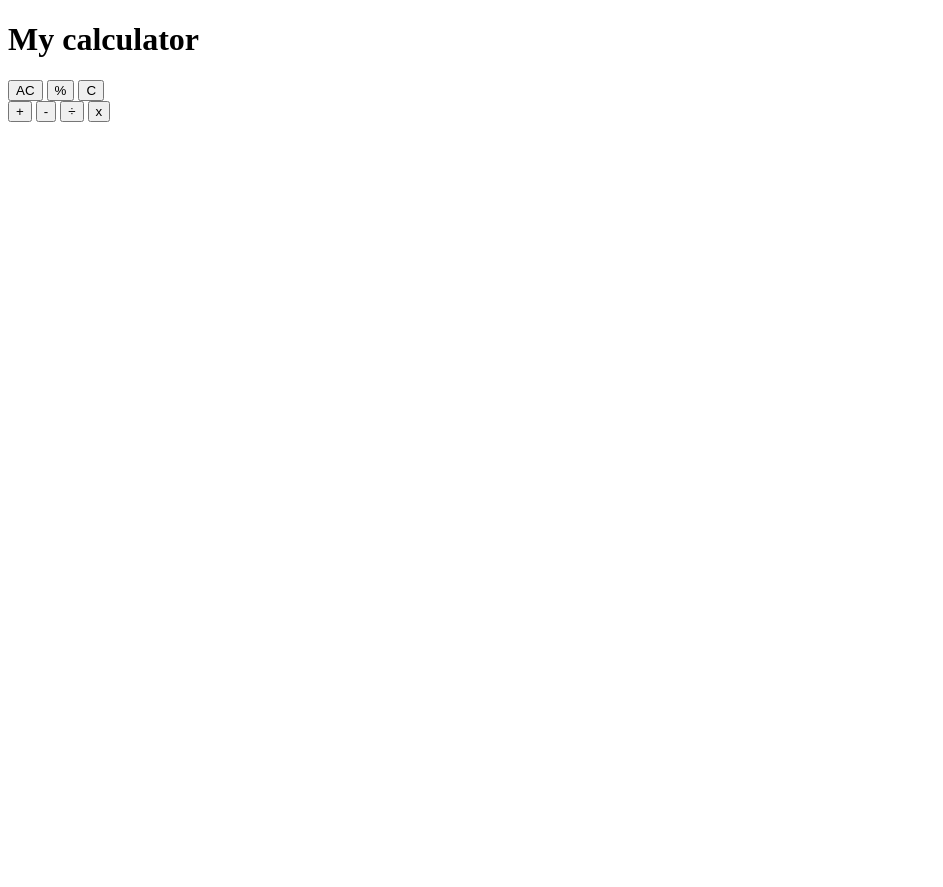
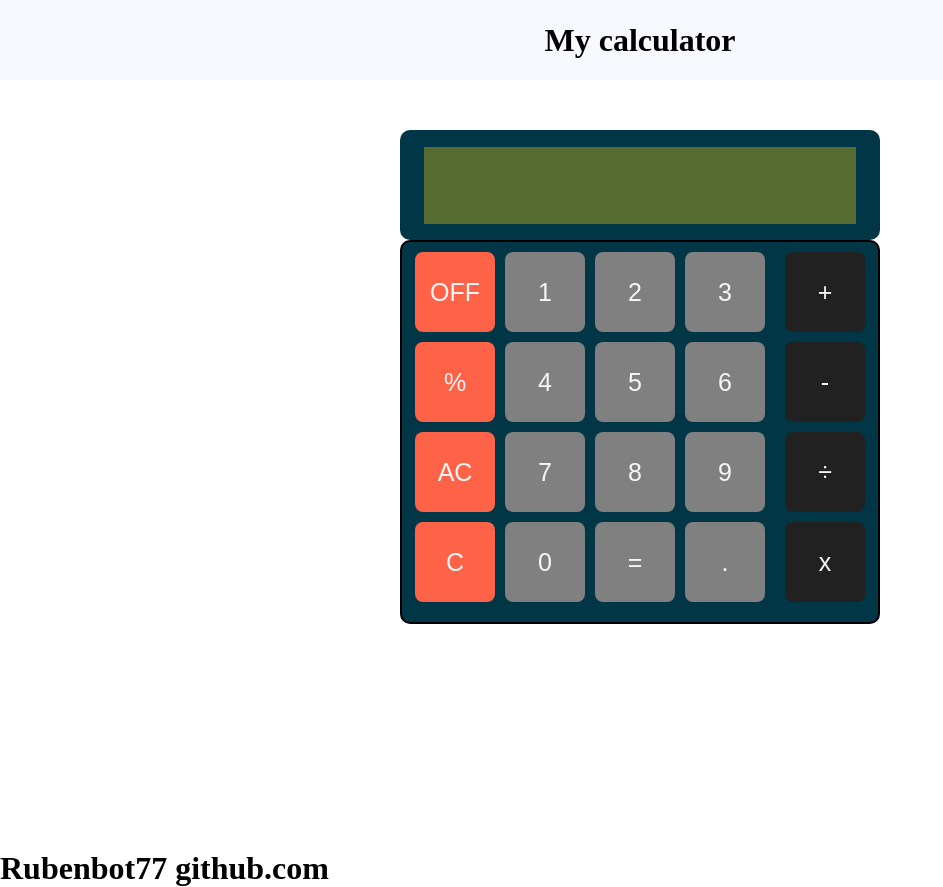
Before and after one commit to rubenbot77/myCalculator, a plain HTML site: page calculadora/index.html in a window 1280 px wide. Shown: the whole page, without its empty margins (0-943 px from the left). Before the commit the page ends 800 px from the top, so only its background shows below. Drawn offline with Linux system fonts and the light colour scheme.

Commit message:
js file, css file and scss file

```diff
--- a/calculadora/index.html
+++ b/calculadora/index.html
@@ -5,15 +5,36 @@
     <meta http-equiv="X-UA-Compatible" content="IE=edge">
     <meta name="viewport" content="width=device-width, initial-scale=1.0">
     <title>My calculator</title>
+    <link rel="stylesheet" href="./styles.css"><link rel="preconnect" href="https://fonts.googleapis.com">
+<link rel="preconnect" href="https://fonts.gstatic.com" crossorigin>
+<link href="https://fonts.googleapis.com/css2?family=Black+Ops+One&display=swap" rel="stylesheet">
   </head>
   <body>
     <header>
-      <h1>My calculator </h1>
+      <h1>My calculator</h1>
+    </header>
+    <main>
+      <div class="screen"> <span class="screen-contain">    </span></div>
       <div class="main-container">
         <div class="specials-container">
+          <button class="special" id="off"> OFF</button>
+          <button class="special" id="per"> % </button>
           <button class="special" id="ac"> AC </button>
-          <button class="special" id="per"> % </button>
           <button class="special" id="c"> C </button>
+        </div>
+        <div class="numbers-container">
+          <button class="numbers" id="one" value="1">1</button>
+          <button class="numbers" value="2">2</button>
+          <button class="numbers" value="3">3</button>
+          <button class="numbers" value="4">4</button>
+          <button class="numbers" value="5">5</button>
+          <button class="numbers" value="6">6</button>
+          <button class="numbers" value="7">7</button>
+          <button class="numbers" value="8">8</button>
+          <button class="numbers" value="9">9</button>
+          <button class="numbers" value="0">0</button>
+          <button class="numbers" value="=">=</button>
+          <button class="numbers" value=".">.</button>
         </div>
         <div class="operators-container">
           <button class="operator" id="add">+ </button>
@@ -22,6 +43,10 @@
           <button class="operator" id="mult">x</button>
         </div>
       </div>
-    </header>
+    </main>
+    <footer>
+      <h1> Rubenbot77 github.com</h1>
+    </footer>
+    <script src="./main.js"> </script>
   </body>
 </html>
--- /dev/null
+++ b/calculadora/main.js
@@ -0,0 +1,45 @@
+const offBtn = document.querySelector('#off');
+const perBtn = document.querySelector('#per');
+const acBtn = document.querySelector('#ac');
+const cBtn = document.querySelector('#c');
+const screen = document.querySelector('.screen-contain')
+const numberOne = document.querySelector('#one')
+
+numberOne.addEventListener('click', numOne)
+
+function numOne () {
+    screen.innerText = numberOne.value;
+}
+
+// document.addEventListener("click", function(event){
+//     if (event.target.className == "numbers"){
+//         console.log(event.value);
+//     }
+// }, false);
+
+specials()
+function specials (){
+    offBtn.addEventListener('click', specialOff)
+    perBtn.addEventListener('click', specialPer)
+    acBtn.addEventListener('click', specialAc)
+    cBtn.addEventListener('click', specialC);
+
+    function specialOff() {
+        screen.value = 'off';
+        screen.innerText = ''
+    }
+    function specialPer(){
+        console.log(screen.value);
+    }
+    function specialAc(){
+        screen.value = 'on';
+        screen.innerText = '0'
+    }
+    function specialC(){
+        if (screen.value == 'off') {
+            screen.innerText = ''
+        } else {
+            screen.innerText = '0'
+        }
+    }
+}
--- /dev/null
+++ b/calculadora/styles.scss
@@ -0,0 +1,96 @@
+*{
+    box-sizing: border-box;
+    padding: 0;
+    margin: 0;
+}
+header {
+    width: 100vw;
+    height: 80px;
+    margin-bottom: 50px;
+    display: flex;
+    justify-content: center;
+    align-items: center;
+    background-color: ghostwhite;
+}
+main {
+    height: 90vh;
+}
+.screen {
+    margin: 0 auto;
+    display: flex;
+    justify-content: center;
+    align-items: center;
+    width: 480px;
+    height: 110px;
+    border-radius: 10px;
+    background-color: rgb(0, 54, 69);
+    span{
+        display: flex;
+        justify-content: end;
+        align-items: center;
+        padding: 5px;
+        font-size: 60px;
+        font-family: 'Black Ops One', cursive;
+        width: 90%;
+        height: 70%;
+        background-color: darkolivegreen;
+
+    }
+}
+.main-container {
+    margin: 0 auto;
+    display: flex;
+    flex-wrap: wrap;
+    justify-content: center;
+    padding: 10px 0;
+    width: 480px;
+    height: auto;
+    border: 2px solid #000001;
+    border-radius: 10px;
+    background-color: rgb(0, 54, 69);
+    button {
+        border-radius: 8px;
+        border: none;
+        font-size: 25px;
+    }
+}
+.specials-container {
+    display: flex;
+    flex-direction: column;
+    height: auto;
+    button {
+        width: 80px;
+        height: 80px;
+        margin-bottom: 10px;
+        margin-right: 10px;
+        background-color: tomato;
+        color: whitesmoke;
+    }
+}
+.numbers-container {
+    width: 280px;
+    display: flex;
+    flex-wrap: wrap;
+    button {
+        width: 80px;
+        height: 80px;
+        margin-bottom: 10px;
+        margin-right: 10px;
+        background-color: gray;
+        color: whitesmoke;
+    }
+
+}
+.operators-container {
+    display: flex;
+    flex-direction: column;
+    width: 80px;
+    button {
+        width: 80px;
+        height: 80px;
+        margin-bottom: 10px;
+        margin-right: 10px;
+        background-color: #212122;
+        color: whitesmoke;
+    }
+}
```
Also changed, not shown: calculadora/styles.css (added), 1 other file.
